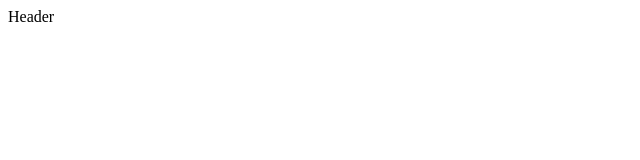
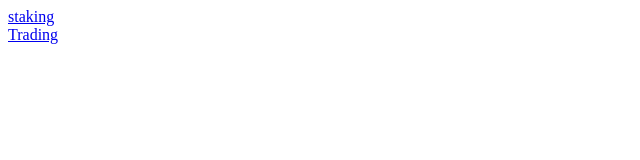
Before and after one commit to mainul-islam-faruqi/goldenplace, a Next.js app: page / in a window 1280 px wide. Shown: the top 160 px of the page, without its empty margins (0-640 px from the left). Built offline with nearby package versions, Linux system fonts and the light colour scheme.

Commit message:
Header setup

```diff
--- a/package.json
+++ b/package.json
@@ -9,8 +9,8 @@
     "lint": "next lint"
   },
   "dependencies": {
+    "@chakra-ui/react": "^2.8.0",
     "@types/node": "20.4.4",
-    "@types/react": "18.2.15",
     "@types/react-dom": "18.2.7",
     "autoprefixer": "10.4.14",
     "eslint": "8.45.0",
@@ -21,5 +21,8 @@
     "react-dom": "18.2.0",
     "tailwindcss": "3.3.3",
     "typescript": "5.1.6"
+  },
+  "devDependencies": {
+    "@types/react": "^18.2.18"
   }
 }
--- a/src/components/Header/Header.tsx
+++ b/src/components/Header/Header.tsx
@@ -1,9 +1,70 @@
-import React from 'react'
+import React, { memo } from "react";
+import MenuItem from "./MenuItem";
+// import { useWeb3React } from "@web3-react/core";
+// import { Flex, Box, FlexProps, Stack } from "@chakra-ui/react";
+// import { navHeightResponsive } from "uikit/theme/global";
+// import { ConnectWalletIconButton, ConnectWalletButton } from "components/Buttons/ConnectWalletButton";
+// import { LanguageSwitcherButtons } from "components/Buttons/LanguageSwitherButton/LanguageSwitcherButton";
+// import Logo from "./Logo";
+// import UserMenu from "./UserMenu";
+// import { MobileDrawer, LinkList } from "./NavLinks";
+// import { DesktopSearchButton, MobileSearchButton } from "./SearchButton";
+// import { useTranslation } from "next-i18next";
+// import { ColorModeButton } from "components/Buttons/ColorModeButton";
+
+// export type NavProps = FlexProps;
+
+const showOnMobileProps = { base: "block", md: "none" };
+const showOnDesktopProps = { base: "none", md: "block" };
 
 const Header = () => {
+  // const { account } = useWeb3React();
+  // const { t } = useTranslation();
+
   return (
-    <div>Header</div>
-  )
-}
+    <div
+    className="flex items-center fixed top-0 left-0 w-full max-w-full sticky z-10 px-4 justify-between"
+    >
+      {/* <Logo mx={4} /> */}
+
+      <div className="flex items-center w-full hidden md:flex">
+        {/* <Box flexGrow={1} mx={4}>
+          <DesktopSearchButton />
+        </Box> */}
+        <MenuItem />
+      </div>
+
+      {/* <Stack direction="row" spacing={4}>
+        <Stack direction="row" spacing={0}>
+          <Box>
+            <ColorModeButton />
+          </Box>
+
+          <Box display={showOnDesktopProps}>
+            <LanguageSwitcherButtons variant="ghost" colorScheme="gray" />
+          </Box>
+        </Stack>
+        <Box display={showOnMobileProps}>
+          <MobileSearchButton />
+        </Box>
+        {account ? (
+          <UserMenu account={account} />
+        ) : (
+          <>
+            <Box display={{ base: "block", lg: "none" }}>
+              <ConnectWalletIconButton />
+            </Box>
+            <Box display={{ base: "none", lg: "block" }}>
+              <ConnectWalletButton round>{t("Connect")}</ConnectWalletButton>
+            </Box>
+          </>
+        )}
+        <Box display={showOnMobileProps} ml={3}>
+          <MobileDrawer />
+        </Box>
+      </Stack> */}
+    </div>
+  );
+};
 
 export default Header
--- a/src/components/Header/MenuItem/MenuItem.tsx
+++ b/src/components/Header/MenuItem/MenuItem.tsx
@@ -1,9 +1,156 @@
-import React from 'react'
+import React from "react";
+import NextLink from "next/link";
+// import {
+//   Flex,
+//   FlexProps,
+//   IconButton,
+//   Drawer,
+//   DrawerBody,
+//   DrawerHeader,
+//   DrawerOverlay,
+//   DrawerContent,
+//   useDisclosure,
+//   Link,
+//   Box,
+//   Stack,
+//   Divider,
+//   useColorModeValue,
+//   MenuButton,
+//   MenuList,
+//   MenuItem,
+// } from "@chakra-ui/react";
+// import { useTranslation } from "next-i18next";
+import { useRouter } from "next/router";
+// import {
+//   // Badge,
+//   // ChevronDown,
+//   // ChevronUp,
+//   CloseIcon,
+//   CollectionIcon,
+//   CompassIcon,
+//   GiftIcon,
+//   HamburgerIcon,
+//   // RainbowText,
+//   // StaticLogoLarge,
+//   // StaticLogoLargeLight,
+// } from "uikit";
+// import { Menu } from "uikit/Menu/Menu";
+// import { LanguageSwitcherButtons } from "../Buttons/LanguageSwitherButton/LanguageSwitcherButton";
+// import { DesktopNextLink, MobileLink, MobileNextLink } from "./shared";
 
-const MenuItem = () => {
+const MenuItems = () => {
+  // const { t } = useTranslation();
+  const { pathname } = useRouter();
+  const isRewardActive = pathname.startsWith("/rewards");
   return (
-    <div>MenuItem</div>
-  )
-}
+    <div>
+      {/* <DesktopNextLink href="/explore">{t("Explore")}</DesktopNextLink>
+      <DesktopNextLink href="/collections">{t("Collections")}</DesktopNextLink> */}
+      <div >
+        <div
+          className="flex items-center px-4 h-12 border-b-2 whitespace-nowrap text-text-02 hover:bg-ui-01"
+        >
+          {/* <RainbowText as="span" animate>
+            {t("Rewards")}
+          </RainbowText> */}
+        </div>
+        <div
+          // zIndex="dropdown"
+        >
+          <NextLink href="/rewards" passHref>
+            <div
+              // as="a"
+            >
+              {/* {t("Staking")} */}
+              staking
+            </div>
+          </NextLink>
+          <NextLink href="/rewards/trading" passHref>
+            <div
+              // as="a" display="flex" justifyContent="space-between"
+            >
+              {/* {t("Listing & Trading")} */}
+              Trading
+              {/* <Badge textTransform="uppercase" bg="support-error-inverse" color="white">
+                {t("New")}
+              </Badge> */}
+            </div>
+          </NextLink>
+        </div>
+      </div>
+    </div>
+  );
+};
 
-export default MenuItem
+export default MenuItems;
+
+// export const MobileDrawer = () => {
+//   const { t } = useTranslation();
+//   const { isOpen, onOpen, onClose } = useDisclosure();
+//   const rewardDisclosure = useDisclosure();
+//   // const logoWithText = useColorModeValue(
+//   //   <StaticLogoLargeLight width="130" height="40" />,
+//   //   <StaticLogoLarge width="130" height="40" />
+//   // );
+
+//   return (
+//     <>
+//       <IconButton aria-label="Mobile menu" colorScheme="gray" isRound onClick={onOpen}>
+//         <HamburgerIcon />
+//       </IconButton>
+//       <Drawer isOpen={isOpen} placement="right" onClose={onClose}>
+//         <DrawerOverlay />
+//         <DrawerContent>
+//           <Flex alignItems="center" justifyContent="space-between" pr={4}>
+//             <DrawerHeader flex="0" display="flex" alignItems="end" tabIndex={1} px={4}>
+//               {/* <Box w="130px">{logoWithText}</Box> */}
+//             </DrawerHeader>
+//             <IconButton aria-label="close menu" variant="ghost" size="xs" color="text-01" onClick={onClose}>
+//               <CloseIcon />
+//             </IconButton>
+//           </Flex>
+//           <Box bg="ui-02">
+//             <LanguageSwitcherButtons layoutFixed />
+//           </Box>
+//           <DrawerBody display="flex" flexDirection="column" bgColor="ui-01" px={0}>
+//             <Stack spacing={0} divider={<Divider />}>
+//               {/* <MobileNextLink href="/explore" leftIcon={CompassIcon}>
+//                 {t("Explore")}
+//               </MobileNextLink> */}
+//               {/* <MobileNextLink href="/collections" leftIcon={CollectionIcon}>
+//                 {t("Collections")}
+//               </MobileNextLink>
+//               <MobileLink
+//                 as="div"
+//                 leftIcon={GiftIcon}
+//                 rightIcon={rewardDisclosure.isOpen ? <ChevronUp /> : <ChevronDown />}
+//                 onClick={rewardDisclosure.onToggle}
+//                 userSelect="none"
+//               >
+//                 {t("Rewards")}
+//               </MobileLink> */}
+//               {rewardDisclosure.isOpen && (
+//                 <>
+//                   {/* <MobileNextLink href="/rewards" pl="52px">
+//                     {t("Staking")}
+//                   </MobileNextLink>
+//                   <MobileNextLink
+//                     href="/rewards/trading"
+//                     pl="52px"
+//                     rightIcon={
+//                       <Badge textTransform="uppercase" bg="support-error-inverse" color="white">
+//                         {t("New")}
+//                       </Badge>
+//                     }
+//                   >
+//                     {t("Listing & Trading")}
+//                   </MobileNextLink> */}
+//                 </>
+//               )}
+//             </Stack>
+//           </DrawerBody>
+//         </DrawerContent>
+//       </Drawer>
+//     </>
+//   );
+// };
```
Also changed, not shown: 1 other file (tests, documents, lock files or other folders).
